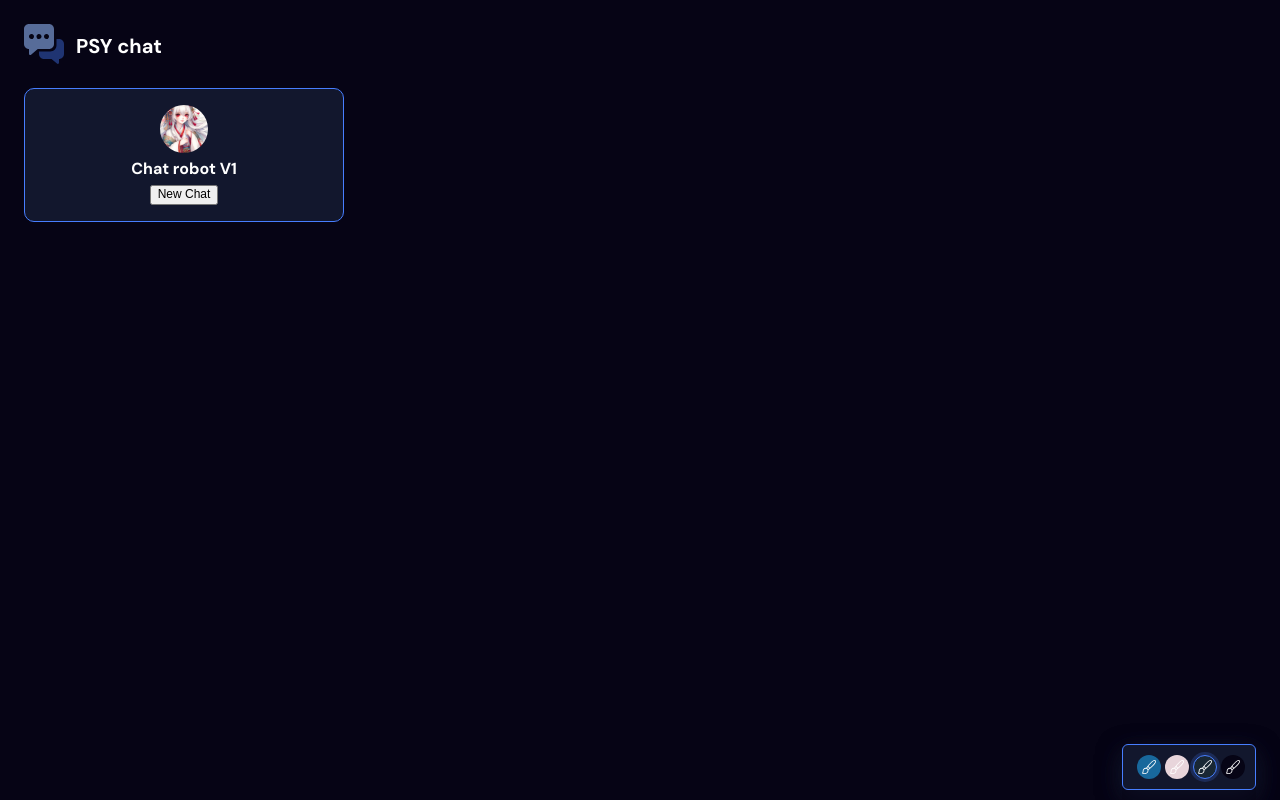
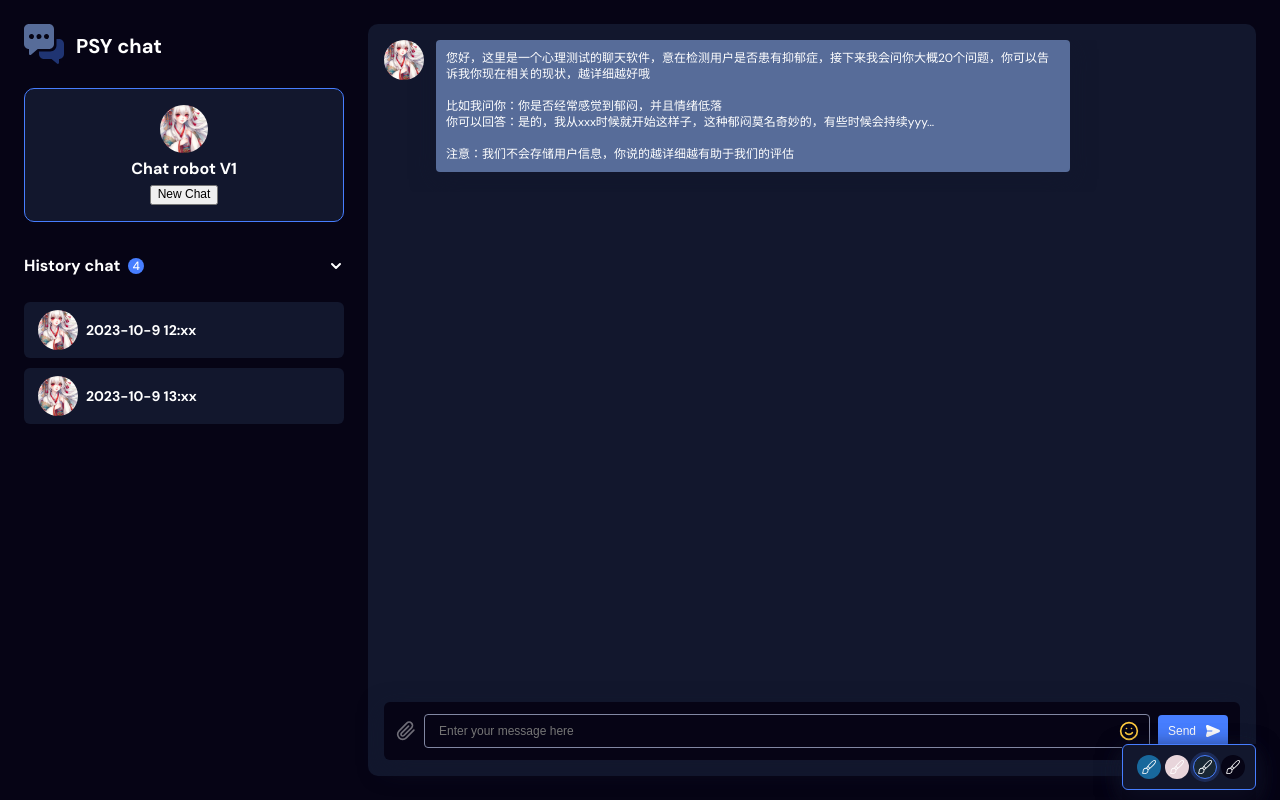
Before and after one commit to xuzel/SoulBridge_Chat, a Django app: template llm_chat_v1/templates/index.html in a window 1280 px wide. Run offline with Django 5.2, Linux system fonts and the light colour scheme; the template is opened without the code that fills it, so the values that code supplies are empty.

Commit message:
finish chat box

```diff
--- a/llm_chat_v1/templates/index.html
+++ b/llm_chat_v1/templates/index.html
@@ -39,6 +39,79 @@
     </div>
 
 {# 输入框 #}
+ <div class="chat-list-wrapper">
+      <div class="chat-list-header">History chat <span class="c-number">4</span>  {# TODO #}
+        <svg class="list-header-arrow" xmlns="http://www.w3.org/2000/svg" width="16" height="16" fill="none" stroke="currentColor" stroke-linecap="round" stroke-linejoin="round" stroke-width="3" class="feather feather-chevron-up" viewBox="0 0 24 24">
+          <defs/>
+          <path d="M18 15l-6-6-6 6"/>
+        </svg>
+      </div>
+        {# TODO #}
+      <ul class="chat-list active">
+
+        <li class="chat-list-item active">
+          <img src="{% static 'img/robot.png' %}" alt="chat">
+          <span class="chat-list-name">2023-10-9 12:xx</span>
+        </li>
+
+        <li class="chat-list-item active">
+          <img src="{% static 'img/robot.png' %}" alt="chat">
+          <span class="chat-list-name">2023-10-9 13:xx</span>
+        </li>
+
+      </ul>
+    </div>
+  </div>
+  <div class="app-main">
+    <div class="chat-wrapper" id="main_chat">
+
+      <div class="message-wrapper">
+        <img class="message-pp" src="{% static 'img/robot.png' %}" alt="profile-pic">
+        <div class="message-box-wrapper">
+          <div class="message-box">
+           您好，这里是一个心理测试的聊天软件，意在检测用户是否患有抑郁症，接下来我会问你大概20个问题，你可以告诉我你现在相关的现状，越详细越好哦<br><br>
+              比如我问你：你是否经常感觉到郁闷，并且情绪低落<br>
+              你可以回答：是的，我从xxx时候就开始这样子，这种郁闷莫名奇妙的，有些时候会持续yyy...<br><br>
+              注意：我们不会存储用户信息，你说的越详细越有助于我们的评估
+          </div>
+{#          <span>9h ago</span>#}
+        </div>
+      </div>
+
+{#      <div class="message-wrapper reverse">#}
+{#        <img class="message-pp" src="{% static 'img/custom.png' %}" alt="profile-pic">#}
+{#        <div class="message-box-wrapper">#}
+{#          <div class="message-box">#}
+{#            山上有一座庙#}
+{#          </div>#}
+{#          <span>9h ago</span>#}
+{#        </div>#}
+{#      </div>#}
+
+    </div>
+
+
+    <div class="chat-input-wrapper">
+      <button class="chat-attachment-btn">
+        <svg xmlns="http://www.w3.org/2000/svg" width="20" height="20" fill="none" stroke="currentColor" stroke-linecap="round" stroke-linejoin="round" stroke-width="2" class="feather feather-paperclip" viewBox="0 0 24 24">
+          <defs/>
+          <path d="M21.44 11.05l-9.19 9.19a6 6 0 01-8.49-8.49l9.19-9.19a4 4 0 015.66 5.66l-9.2 9.19a2 2 0 01-2.83-2.83l8.49-8.48"/>
+        </svg>
+      </button>
+      <div class="input-wrapper">
+        <input type="text" class="chat-input" placeholder="Enter your message here" id="txt">
+        <button class="emoji-btn">
+        <svg xmlns="http://www.w3.org/2000/svg" width="20" height="20" fill="none" stroke="currentColor" stroke-linecap="round" stroke-linejoin="round" stroke-width="2" class="feather feather-smile" viewBox="0 0 24 24">
+          <defs/>
+          <circle cx="12" cy="12" r="10"/>
+          <path d="M8 14s1.5 2 4 2 4-2 4-2M9 9h.01M15 9h.01"/>
+        </svg>
+      </button>
+      </div>
+        {# TODO #}
+      <button type="button" class="chat-send-btn" onclick="sendmessage()">Send</button>
+    </div>
+  </div>
 
 
 
```
